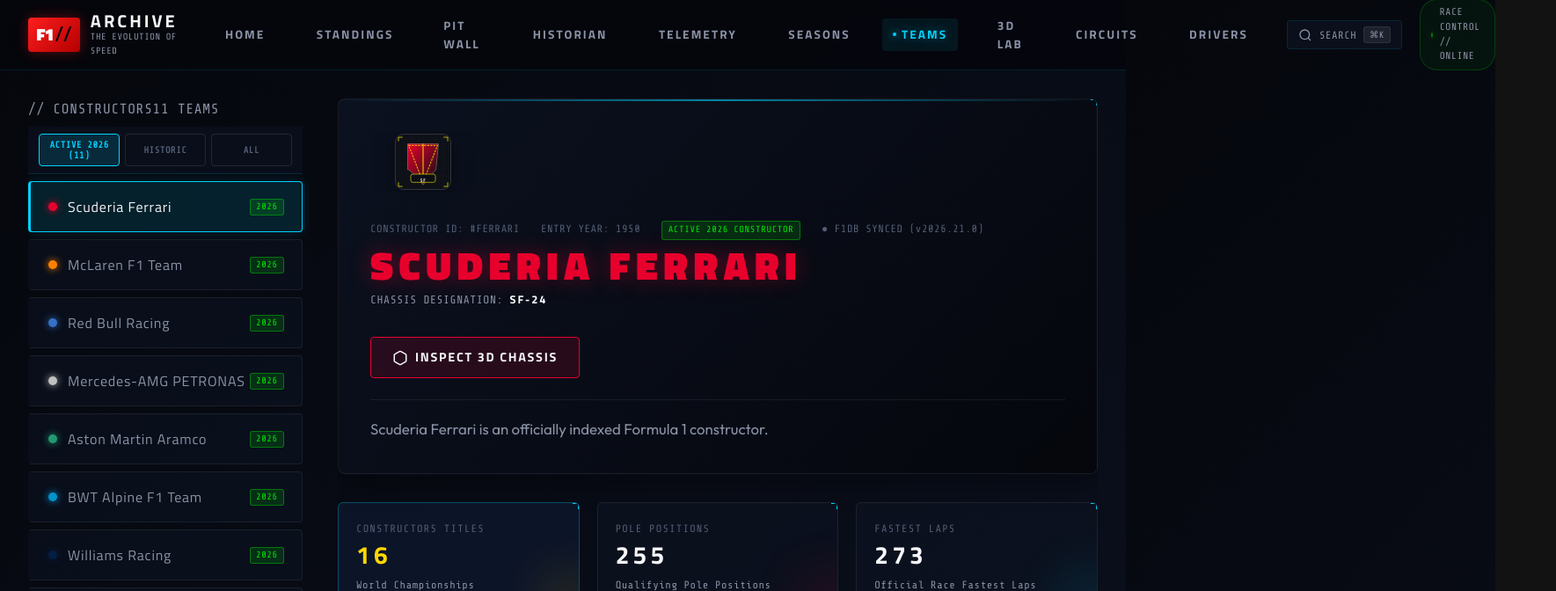
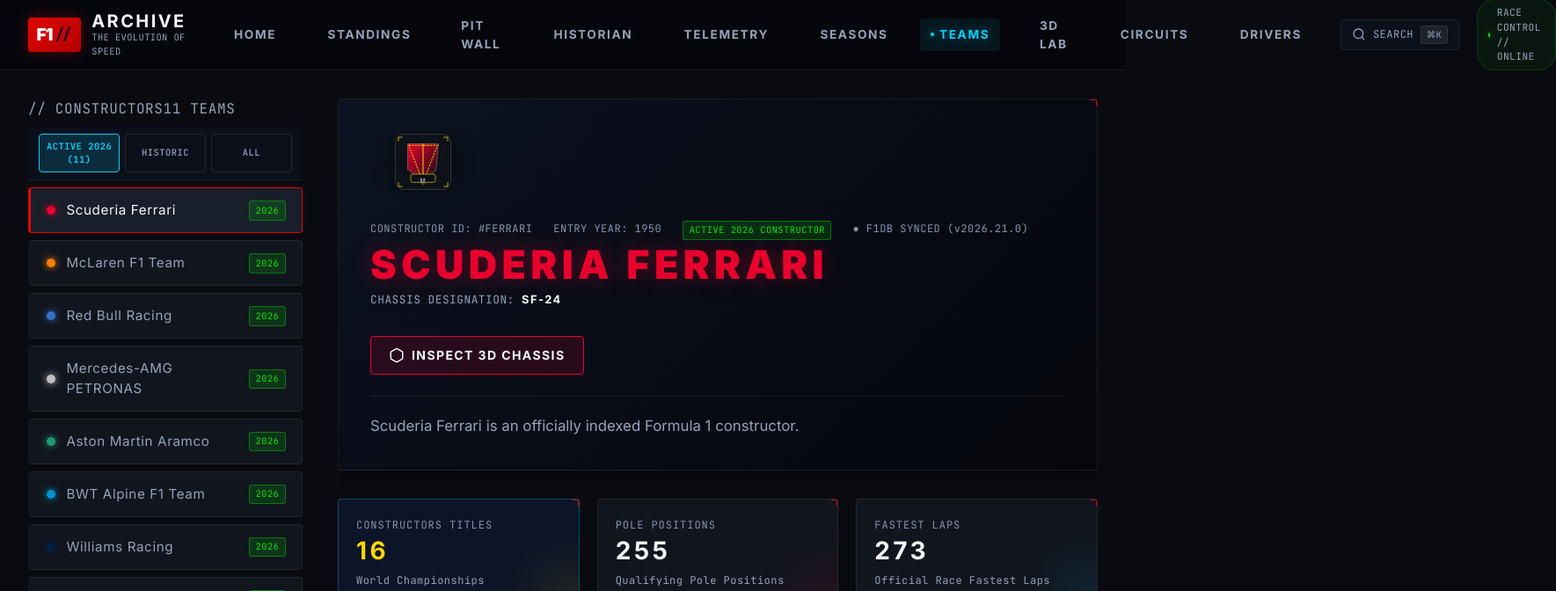
Before and after one commit to Khare69/F1-Archive, a React (Vite) app: page /teams/ferrari in a window 1280 px wide. Shown: the top 672 px of the page at 88% size, 1769 px wide, since content can reach past the window. Built offline with nearby package versions, Linux system fonts and the light colour scheme.

Commit message:
feat(ui): configure Tailwind CSS v4, self-hosted Inter/JetBrains Mono, and matte dark @theme tokens [C-19, F-04]

```diff
--- a/src/index.css
+++ b/src/index.css
@@ -1,55 +1,81 @@
+@import "tailwindcss";
+
+@theme {
+  --color-canvas: #090B10;
+  --color-canvas-subtle: #0A0C10;
+  --color-panel: #11151E;
+  --color-elevated: #181E2A;
+  --color-crimson: #E10600;
+  --color-crimson-hover: #FF1801;
+  --color-text-primary: #F4F6FA;
+  --color-text-secondary: #94A3B8;
+  --color-text-muted: #8494AB;
+
+  --color-sector-purple: #A855F7;
+  --color-sector-green: #22C55E;
+  --color-sector-yellow: #EAB308;
+
+  --color-tyre-soft: #E10600;
+  --color-tyre-medium: #FFD300;
+  --color-tyre-hard: #F0F0F0;
+  --color-tyre-inter: #39B54A;
+  --color-tyre-wet: #0090FF;
+
+  --font-sans: 'Inter Variable', 'Inter', system-ui, -apple-system, sans-serif;
+  --font-mono: 'JetBrains Mono Variable', 'JetBrains Mono', ui-monospace, monospace;
+}
+
+@layer base {
   :root {
     /* Color Palette */
-  --color-bg-start: #05070C;
-  --color-bg-end: #0A0F1C;
-  --color-bg-surface: #0D1322;
-  --color-bg-surface-elevated: #131B30;
-  --color-bg-surface-hover: #1A2440;
+    --color-bg-start: #090B10;
+    --color-bg-end: #0A0C10;
+    --color-bg-surface: #11151E;
+    --color-bg-surface-elevated: #181E2A;
+    --color-bg-surface-hover: #222B3D;
     --color-accent-primary: #00D2FF;
     --color-accent-primary-glow: rgba(0, 210, 255, 0.35);
-  --color-accent-secondary: #FF1E1E;
-  --color-accent-secondary-glow: rgba(255, 30, 30, 0.35);
+    --color-accent-secondary: #E10600;
+    --color-accent-secondary-glow: rgba(225, 6, 0, 0.35);
     --color-accent-gold: #FFD700;
     --color-accent-silver: #C0C0C0;
     --color-accent-bronze: #CD7F32;
+    --color-crimson: #E10600;
 
-  --color-grid: rgba(28, 35, 51, 0.4);
-  --color-border: rgba(0, 210, 255, 0.12);
-  --color-border-bright: rgba(0, 210, 255, 0.4);
-  --color-border-card: rgba(255, 255, 255, 0.07);
+    --color-grid: rgba(255, 255, 255, 0.04);
+    --color-border: rgba(255, 255, 255, 0.08);
+    --color-border-bright: rgba(255, 255, 255, 0.24);
+    --color-border-card: rgba(255, 255, 255, 0.08);
 
-  --color-text-primary: #F5F7FA;
-  --color-text-secondary: #8B93A7;
-  --color-text-muted: #535E75;
+    --color-text-primary: #F4F6FA;
+    --color-text-secondary: #94A3B8;
+    --color-text-muted: #8494AB;
 
     /* Typography */
-  --font-headline: 'Titillium Web', -apple-system, BlinkMacSystemFont, sans-serif;
-  --font-telemetry: 'Share Tech Mono', monospace;
-  --font-body: 'Outfit', -apple-system, BlinkMacSystemFont, sans-serif;
+    --font-headline: 'Inter Variable', 'Inter', system-ui, sans-serif;
+    --font-telemetry: 'JetBrains Mono Variable', 'JetBrains Mono', ui-monospace, monospace;
+    --font-body: 'Inter Variable', 'Inter', system-ui, sans-serif;
 
     /* Transitions */
-  --transition-fast: 0.15s cubic-bezier(0.16, 1, 0.3, 1);
-  --transition-normal: 0.3s cubic-bezier(0.16, 1, 0.3, 1);
-  --transition-smooth: 0.6s cubic-bezier(0.16, 1, 0.3, 1);
+    --transition-fast: 0.14s ease-out;
+    --transition-normal: 0.25s ease-out;
+    --transition-smooth: 0.5s ease-out;
   }
 
-/* Global Reset */
   *, *::before, *::after {
     box-sizing: border-box;
-  margin: 0;
-  padding: 0;
   }
 
   html {
     font-size: 16px;
     scroll-behavior: smooth;
     color-scheme: dark;
+    background-color: #090B10;
   }
 
   body {
     font-family: var(--font-body);
-  background: linear-gradient(135deg, var(--color-bg-start) 0%, var(--color-bg-end) 100%);
-  background-attachment: fixed;
+    background-color: #090B10;
     color: var(--color-text-primary);
     min-height: 100vh;
     overflow-x: hidden;
@@ -65,42 +91,38 @@ body {
     display: flex;
     flex-direction: column;
   }
-
-/* Carbon Fiber & Grid Background Overlay */
-.bg-grid-overlay {
-  position: fixed;
-  inset: 0;
-  background-image:
-    linear-gradient(to right, var(--color-grid) 1px, transparent 1px),
-    linear-gradient(to bottom, var(--color-grid) 1px, transparent 1px);
-  background-size: 40px 40px;
-  pointer-events: none;
-  z-index: 0;
-  opacity: 0.7;
 }
 
-.carbon-texture {
-  position: fixed;
-  inset: 0;
-  background:
-    radial-gradient(circle at 50% 50%, rgba(0, 210, 255, 0.03) 0%, transparent 80%),
-    repeating-linear-gradient(45deg, rgba(0,0,0,0.15) 0, rgba(0,0,0,0.15) 2px, transparent 2px, transparent 4px);
-  pointer-events: none;
-  z-index: 0;
+/* CodeMirror 6 Protection against preflight resets (FND-04) */
+.cm-editor {
+  font-family: var(--font-mono) !important;
+  border-radius: 4px;
+}
+.cm-scroller {
+  overflow: auto !important;
 }
 
 /* Utility Classes */
 .headline {
   font-family: var(--font-headline);
   text-transform: uppercase;
-  letter-spacing: 0.15em;
+  letter-spacing: 0.12em;
   font-weight: 700;
 }
 
 .telemetry {
   font-family: var(--font-telemetry);
   color: var(--color-text-secondary);
-  letter-spacing: 0.05em;
+  letter-spacing: 0.04em;
+}
+
+.font-telemetry {
+  font-family: var(--font-mono);
+  font-variant-numeric: tabular-nums;
+}
+
+.tabular-nums {
+  font-variant-numeric: tabular-nums;
 }
 
 .sr-only {
@@ -122,40 +144,27 @@ body {
 }
 
 ::-webkit-scrollbar-track {
-  background: rgba(5, 7, 12, 0.8);
+  background: rgba(9, 11, 16, 0.8);
 }
 
 ::-webkit-scrollbar-thumb {
-  background: rgba(0, 210, 255, 0.3);
+  background: rgba(255, 255, 255, 0.15);
   border-radius: 3px;
 }
 
 ::-webkit-scrollbar-thumb:hover {
-  background: var(--color-accent-primary);
-  box-shadow: 0 0 10px var(--color-accent-primary);
+  background: var(--color-crimson);
+  box-shadow: 0 0 10px rgba(225, 6, 0, 0.5);
 }
 
 /* Glassmorphism & Panel Styles */
 .telemetry-panel {
-  background: rgba(13, 19, 34, 0.75);
-  backdrop-filter: blur(12px);
-  -webkit-backdrop-filter: blur(12px);
+  background: #11151E;
   border: 1px solid var(--color-border-card);
-  border-radius: 8px;
-  box-shadow: 0 8px 32px 0 rgba(0, 0, 0, 0.37);
+  border-radius: 4px;
+  box-shadow: 0 4px 20px -2px rgba(0, 0, 0, 0.5);
   position: relative;
   overflow: hidden;
-}
-
-.telemetry-panel::before {
-  content: '';
-  position: absolute;
-  top: 0;
-  left: 0;
-  width: 100%;
-  height: 2px;
-  background: linear-gradient(90deg, transparent, var(--color-accent-primary), transparent);
-  opacity: 0.6;
 }
 
 /* Corner Accents */
@@ -170,8 +179,8 @@ body {
   right: -1px;
   width: 8px;
   height: 8px;
-  border-top: 2px solid var(--color-accent-primary);
-  border-right: 2px solid var(--color-accent-primary);
+  border-top: 2px solid var(--color-crimson);
+  border-right: 2px solid var(--color-crimson);
 }
 
 /* Button & Link Styles */
@@ -179,11 +188,11 @@ body {
   font-family: var(--font-headline);
   font-weight: 700;
   text-transform: uppercase;
-  letter-spacing: 0.12em;
-  font-size: 0.9rem;
-  padding: 0.75rem 1.5rem;
-  background: rgba(0, 210, 255, 0.08);
-  border: 1px solid var(--color-accent-primary);
+  letter-spacing: 0.1em;
+  font-size: 0.875rem;
+  padding: 0.65rem 1.25rem;
+  background: #181E2A;
+  border: 1px solid rgba(255, 255, 255, 0.12);
   color: var(--color-text-primary);
   border-radius: 4px;
   cursor: pointer;
@@ -194,37 +203,35 @@ body {
   transition: all var(--transition-fast);
   text-decoration: none;
   position: relative;
-  overflow: hidden;
 }
 
 .f1-btn:hover {
-  background: var(--color-accent-primary);
-  color: #05070C;
-  box-shadow: 0 0 20px var(--color-accent-primary-glow);
-  transform: translateY(-2px);
+  background: var(--color-crimson);
+  color: #FFFFFF;
+  border-color: var(--color-crimson);
+  box-shadow: 0 0 16px rgba(225, 6, 0, 0.4);
 }
 
 .f1-btn-secondary {
-  border-color: rgba(255, 255, 255, 0.2);
-  background: rgba(255, 255, 255, 0.05);
+  border-color: rgba(255, 255, 255, 0.1);
+  background: rgba(255, 255, 255, 0.04);
 }
 
 .f1-btn-secondary:hover {
-  background: rgba(255, 255, 255, 0.15);
+  background: rgba(255, 255, 255, 0.08);
   color: var(--color-text-primary);
-  border-color: rgba(255, 255, 255, 0.5);
-  box-shadow: 0 0 15px rgba(255, 255, 255, 0.1);
+  border-color: rgba(255, 255, 255, 0.2);
 }
 
 .f1-btn-danger {
   border-color: var(--color-accent-secondary);
-  background: rgba(255, 30, 30, 0.1);
+  background: rgba(225, 6, 0, 0.12);
 }
 
 .f1-btn-danger:hover {
   background: var(--color-accent-secondary);
   color: #FFFFFF;
-  box-shadow: 0 0 20px var(--color-accent-secondary-glow);
+  box-shadow: 0 0 16px rgba(225, 6, 0, 0.4);
 }
 
 /* Shared Archive Layout Styles */
@@ -258,14 +265,14 @@ body {
 .list-button {
   width: 100%;
   text-align: left;
-  padding: 1rem 1.25rem;
-  background: rgba(13, 19, 34, 0.6);
+  padding: 0.85rem 1.15rem;
+  background: #11151E;
   border: 1px solid var(--color-border-card);
   border-left: 3px solid transparent;
   color: var(--color-text-secondary);
   font-family: var(--font-headline);
-  font-size: 1rem;
-  letter-spacing: 0.05em;
+  font-size: 0.95rem;
+  letter-spacing: 0.04em;
   cursor: pointer;
   border-radius: 4px;
   display: flex;
@@ -275,25 +282,24 @@ body {
 }
 
 .list-button:hover {
-  background: rgba(22, 32, 56, 0.8);
+  background: #181E2A;
   color: var(--color-text-primary);
-  border-color: var(--color-border-bright);
-  padding-left: 1.5rem;
+  border-color: rgba(255, 255, 255, 0.16);
+  padding-left: 1.35rem;
 }
 
 .list-button.active {
-  background: rgba(0, 210, 255, 0.12);
-  border-color: var(--color-accent-primary);
-  border-left: 3px solid var(--color-accent-primary);
+  background: #181E2A;
+  border-color: var(--color-crimson);
+  border-left: 3px solid var(--color-crimson);
   color: var(--color-text-primary);
-  box-shadow: 0 0 15px rgba(0, 210, 255, 0.15);
 }
 
 /* Stat Cards */
 .stat-card {
-  background: rgba(13, 19, 34, 0.7);
+  background: #11151E;
   border: 1px solid var(--color-border-card);
-  border-radius: 6px;
+  border-radius: 4px;
   padding: 1.25rem;
   display: flex;
   flex-direction: column;
@@ -303,9 +309,8 @@ body {
 }
 
 .stat-card:hover {
-  border-color: var(--color-border-bright);
-  transform: translateY(-2px);
-  box-shadow: 0 4px 20px rgba(0, 0, 0, 0.3);
+  border-color: rgba(255, 255, 255, 0.2);
+  box-shadow: 0 4px 20px rgba(0, 0, 0, 0.4);
 }
 
 .stat-card .stat-label {
@@ -313,7 +318,7 @@ body {
   font-size: 0.75rem;
   text-transform: uppercase;
   color: var(--color-text-muted);
-  letter-spacing: 0.1em;
+  letter-spacing: 0.08em;
 }
 
 .stat-card .stat-value {
@@ -321,60 +326,6 @@ body {
   font-size: 1.75rem;
   font-weight: 700;
   color: var(--color-text-primary);
-}
-
-/* Keyframe Animations */
-@keyframes gridMove {
-  0% { transform: perspective(500px) rotateX(60deg) translateY(0); }
-  100% { transform: perspective(500px) rotateX(60deg) translateY(40px); }
-}
-
-@keyframes fadeIn {
-  from { opacity: 0; transform: translateY(10px); }
-  to { opacity: 1; transform: translateY(0); }
-}
-
-@keyframes shimmer {
-  0% { background-position: 200% 0; }
-  100% { background-position: -200% 0; }
-}
-
-@keyframes pulseTrail {
-  0% { opacity: 0.3; transform: scaleX(0.9); }
-  100% { opacity: 0.9; transform: scaleX(1.1); filter: drop-shadow(0 0 8px #00D2FF); }
-}
-
-@keyframes flicker {
-  0% { transform: scaleX(0.8) translateY(-1px); opacity: 0.7; }
-  50% { transform: scaleX(1.2) translateY(1px); opacity: 1; }
-  100% { transform: scaleX(0.9) translateY(0); opacity: 0.8; }
-}
-
-@keyframes spin {
-  0% { transform: rotate(0deg); }
-  100% { transform: rotate(360deg); }
-}
-
-@keyframes dash {
-  0% { transform: translateX(0); opacity: 0; }
-  50% { opacity: 0.8; }
-  100% { transform: translateX(-150vw); opacity: 0; }
-}
-
-@keyframes float {
-  0% { transform: translateY(0px) rotate(0deg); }
-  50% { transform: translateY(-8px) rotate(0.5deg); }
-  100% { transform: translateY(0px) rotate(0deg); }
-}
-
-@keyframes pulse {
-  0% { opacity: 0.5; }
-  100% { opacity: 1; }
-}
-
-@keyframes scanline {
-  0% { transform: translateY(-100%); }
-  100% { transform: translateY(1000%); }
 }
 
 /* Reduced Motion Preferences */
--- a/src/main.tsx
+++ b/src/main.tsx
@@ -1,3 +1,5 @@
+import '@fontsource-variable/inter';
+import '@fontsource-variable/jetbrains-mono';
 import React from 'react';
 import ReactDOM from 'react-dom/client';
 import { App } from './App';
--- a/vite.config.ts
+++ b/vite.config.ts
@@ -1,10 +1,12 @@
 import { defineConfig } from 'vitest/config';
 import react from '@vitejs/plugin-react';
+import tailwindcss from '@tailwindcss/vite';
 import { VitePWA } from 'vite-plugin-pwa';
 
 // https://vite.dev/config/
 export default defineConfig({
   plugins: [
+    tailwindcss(),
     react(),
     VitePWA({
       registerType: 'autoUpdate',
```
Also changed, not shown: package.json (+8 -0 lines), 1 other file (tests, documents, lock files or other folders). Lines whose indentation alone changed are shown as unchanged.
